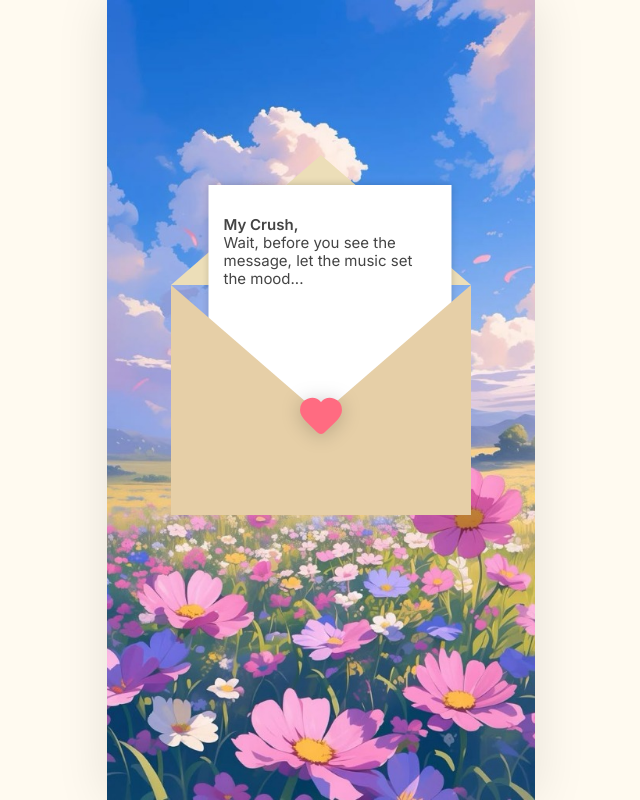
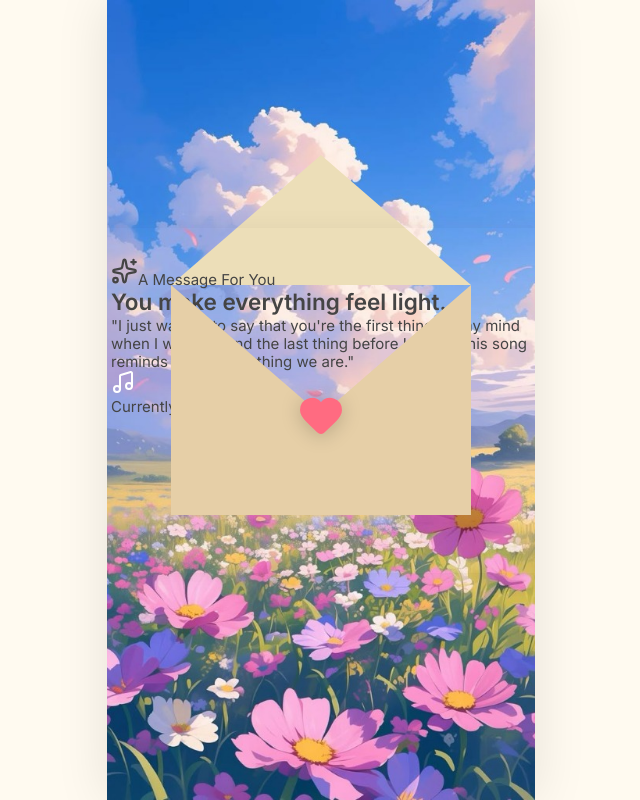
Before and after one commit to Mangoo0o/crush, a React (Vite) app: page / in a window 1280 px wide. Both pictures are taken after a click on the element 640 px from the left and 400 px from the top of the page. Shown: the whole page, without its empty margins (319-959 px from the left). Built offline with nearby package versions, Linux system fonts and the light colour scheme.

Commit message:
feat: make envelope persistent and integrate message into letter

```diff
--- a/src/App.jsx
+++ b/src/App.jsx
@@ -1,7 +1,5 @@
 import React, { useState } from 'react';
-import { AnimatePresence } from 'framer-motion';
 import LandingPage from './components/LandingPage';
-import MainContent from './components/MainContent';
 import AudioPlayer from './components/AudioPlayer';
 
 function App() {
@@ -13,16 +11,11 @@ function App() {
 
   return (
     <div className="iphone-container">
-      {/* Background audio - only plays after user interaction */}
+      {/* Background audio - local MP3 */}
       <AudioPlayer play={hasEntered} />
 
-      <AnimatePresence mode="wait">
-        {!hasEntered ? (
-          <LandingPage key="landing" onEnter={handleEnter} />
-        ) : (
-          <MainContent key="content" />
-        )}
-      </AnimatePresence>
+      {/* Unified view: The envelope persists */}
+      <LandingPage onEnter={handleEnter} />
     </div>
   );
 }
--- a/src/components/LandingPage.jsx
+++ b/src/components/LandingPage.jsx
@@ -1,35 +1,69 @@
 import React, { useState } from 'react';
-import { motion } from 'framer-motion';
-import { Heart } from 'lucide-react';
+import { motion, AnimatePresence } from 'framer-motion';
+import { Heart, Sparkles, Music } from 'lucide-react';
 
 const LandingPage = ({ onEnter }) => {
   const [isOpen, setIsOpen] = useState(false);
 
   const handleClick = () => {
-    setIsOpen(true);
-    setTimeout(() => {
-      onEnter();
-    }, 2800);
+    if (!isOpen) {
+      setIsOpen(true);
+      onEnter(); // Trigger music
+    }
   };
 
   return (
-    <motion.div
-      initial={{ opacity: 1 }}
-      exit={{ opacity: 0 }}
-      transition={{ duration: 0.8 }}
-      className="absolute inset-0 z-50 grid place-items-center bg-transparent w-full h-full"
-    >
+    <div className="absolute inset-0 z-50 grid place-items-center bg-transparent w-full h-full overflow-hidden">
       <div
-        className={`envelope-wrapper ${isOpen ? 'flap' : ''}`}
+        className={`envelope-wrapper transition-all duration-1000 ${isOpen ? 'flap scale-90 translate-y-20' : ''}`}
         onClick={handleClick}
       >
         <div className="envelope">
-          <div className="letter">
-            <div className="text px-2 py-4">
-              <strong className="text-pink-600">My Crush,</strong>
-              <p className="mt-1 text-[10px] leading-tight">
-                Wait, before you see the message, let the music set the mood...
-              </p>
+          <div className={`letter transition-all duration-1000 ${isOpen ? 'h-[500px] -translate-y-[250px] overflow-y-auto custom-scrollbar' : 'h-full'}`}>
+            <div className="text px-6 py-8">
+              {!isOpen ? (
+                <div className="animate-pulse">
+                  <strong className="text-pink-600 text-lg">My Crush,</strong>
+                  <p className="mt-2 text-sm leading-relaxed text-gray-600">
+                    I have something special to tell you... Click the heart to open.
+                  </p>
+                </div>
+              ) : (
+                <motion.div
+                  initial={{ opacity: 0 }}
+                  animate={{ opacity: 1 }}
+                  transition={{ delay: 0.8, duration: 1 }}
+                  className="flex flex-col gap-6"
+                >
+                  <div className="flex items-center gap-2">
+                    <Sparkles size={18} className="text-pink-400" />
+                    <span className="text-[10px] uppercase tracking-widest text-gray-500 font-bold">A Message For You</span>
+                  </div>
+
+                  <h2 className="text-3xl font-bold leading-tight text-gray-800">
+                    You make everything feel <span className="text-pink-500 italic">light.</span>
+                  </h2>
+
+                  <div className="bg-pink-50/50 p-6 rounded-2xl border border-pink-100 shadow-sm">
+                    <p className="text-lg leading-relaxed text-gray-700 italic font-medium">
+                      "I just wanted to say that you're the first thing on my mind when I wake up and the last thing before I sleep. This song reminds me of everything we are."
+                    </p>
+                  </div>
+
+                  <div className="flex items-center gap-4 bg-white/80 p-4 rounded-xl border border-white/50 shadow-sm mt-4">
+                    <div className="bg-pink-400 p-2 rounded-full animate-pulse">
+                      <Music size={16} color="white" />
+                    </div>
+                    <div className="flex flex-col overflow-hidden">
+                      <span className="text-[8px] uppercase tracking-wider text-gray-400 font-bold">Currently Playing</span>
+                      <span className="text-xs font-bold text-gray-700 truncate">About You — The 1975</span>
+                    </div>
+                  </div>
+
+                  {/* Space at the bottom for scrolling comfort */}
+                  <div className="h-10" />
+                </motion.div>
+              )}
             </div>
           </div>
         </div>
@@ -37,7 +71,7 @@ const LandingPage = ({ onEnter }) => {
           <Heart fill="currentColor" size={40} strokeWidth={1} />
         </div>
       </div>
-    </motion.div>
+    </div>
   );
 };
 
--- a/src/index.css
+++ b/src/index.css
@@ -85,6 +85,7 @@ body {
   height: 230px;
   z-index: 10;
   cursor: pointer;
+  perspective: 1000px;
 }
 
 .envelope {
@@ -122,15 +123,32 @@ body {
 
 .letter {
   position: absolute;
-  right: 20%;
-  bottom: 0;
-  width: 54%;
-  height: 80%;
-  background: var(--primary);
-  text-align: center;
+  top: 0;
+  width: 100%;
+  height: 100%;
+  background: var(--bg-letter-color);
+  z-index: 1;
   transition: all 1s ease-in-out;
-  box-shadow: 0 0 5px var(--shadow-color);
   padding: 20px 10px;
+  box-shadow: 0 0 15px rgba(0,0,0,0.05);
+  overflow-y: auto;
+}
+
+.custom-scrollbar::-webkit-scrollbar {
+  width: 4px;
+}
+
+.custom-scrollbar::-webkit-scrollbar-track {
+  background: transparent;
+}
+
+.custom-scrollbar::-webkit-scrollbar-thumb {
+  background: rgba(255, 182, 193, 0.4);
+  border-radius: 10px;
+}
+
+.custom-scrollbar::-webkit-scrollbar-thumb:hover {
+  background: rgba(255, 182, 193, 0.6);
 }
 
 .letter .text {
```
